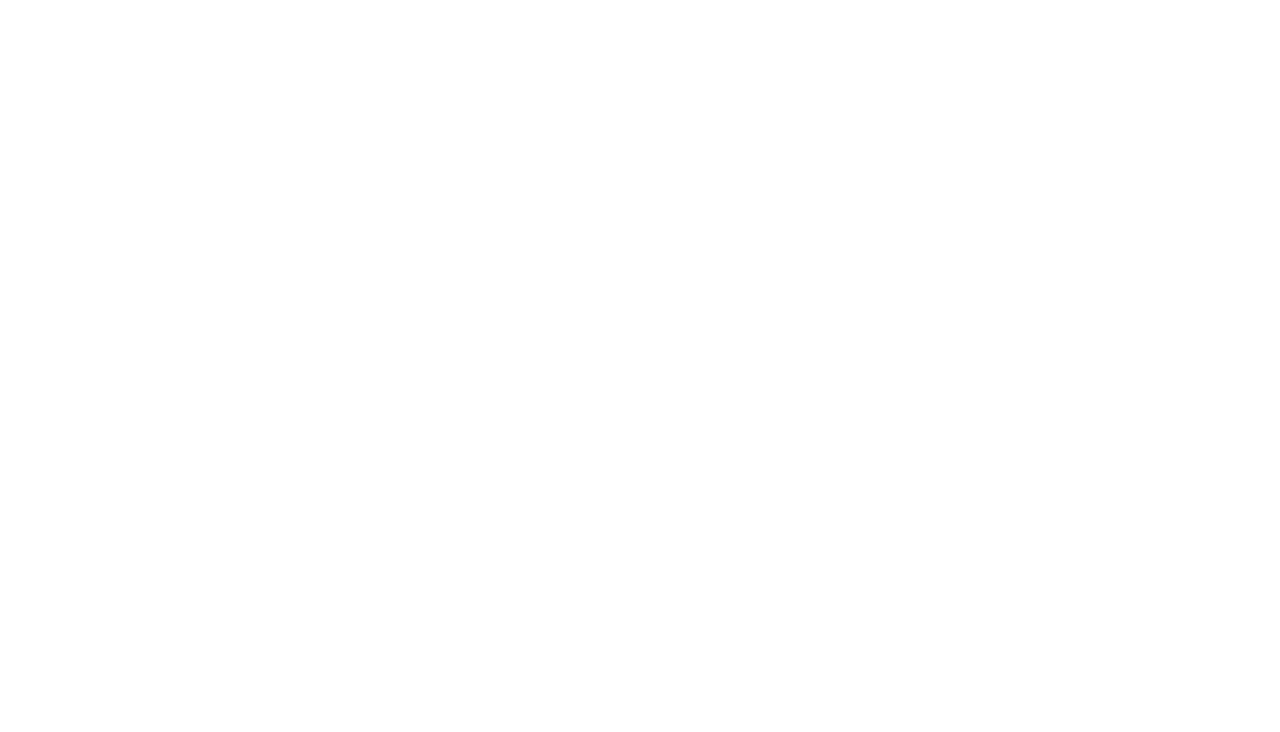
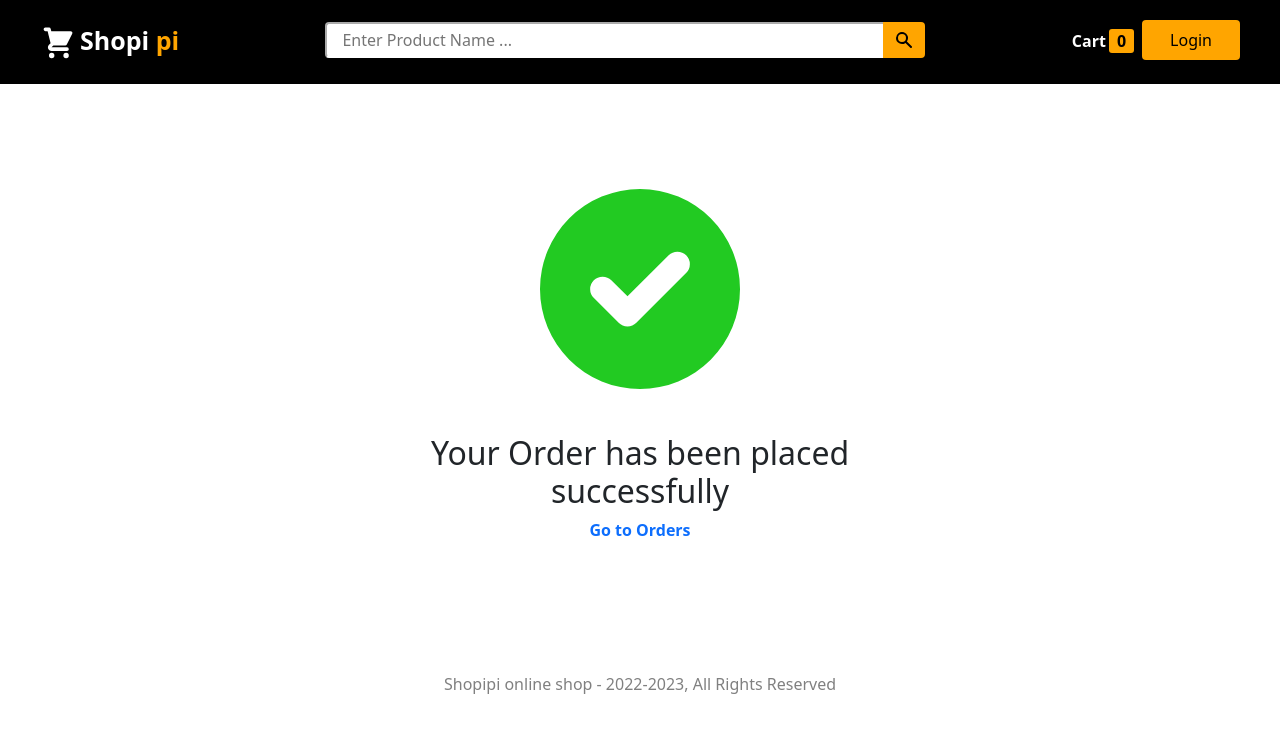
Before and after one commit to mrizkysolehudin/fe-shopipi, a React (Create React App) app: page /success in a window 1280 px wide. Before the commit this address had no page. Shown: the top 732 px of the page. Built offline with nearby package versions, Linux system fonts and the light colour scheme.

Commit message:
sliced pages/cart/orderSuccess

```diff
--- /dev/null
+++ b/src/pages/Private/Cart/OrderSuccess/OrderSuccess.css
@@ -0,0 +1,17 @@
+.page-order-success {
+  max-width: 28rem;
+  margin: 80px auto 0;
+  display: grid;
+  justify-content: center;
+  text-align: center;
+}
+
+.page-order-success .check {
+  margin: 0 auto 20px;
+  width: 250px;
+  color: rgb(34, 202, 34);
+}
+
+.page-order-success a:hover {
+  text-decoration: underline;
+}
--- /dev/null
+++ b/src/pages/Private/Cart/OrderSuccess/OrderSuccess.js
@@ -0,0 +1,25 @@
+import { CheckCircleIcon } from "@heroicons/react/solid";
+import MetaData from "components/MetaData/MetaData";
+import React from "react";
+import { Link } from "react-router-dom";
+import "./OrderSuccess.css";
+
+const OrderSuccess = () => {
+	return (
+		<div>
+			<MetaData title="Order Success" />
+
+			<main className="page-order-success">
+				<CheckCircleIcon className="check" />
+				<h1 className="h2">
+					Your Order has been placed <br /> successfully
+				</h1>
+				<Link to="/my-orders" className="text-primary fw-bolder">
+					Go to Orders
+				</Link>
+			</main>
+		</div>
+	);
+};
+
+export default OrderSuccess;
--- a/src/pages/Private/Cart/Payment/Payment.js
+++ b/src/pages/Private/Cart/Payment/Payment.js
@@ -2,7 +2,6 @@
 import React from "react";
 import CheckoutSteps from "../CheckoutSteps/CheckoutSteps";
 import "./Payment.css";
-import Button from "react-bootstrap/Button";
 import Form from "react-bootstrap/Form";
 
 const Payment = () => {
--- a/src/pages/Public/ChangePassword/ChangePassword.js
+++ b/src/pages/Public/ChangePassword/ChangePassword.js
@@ -1,6 +1,5 @@
 import MetaData from "components/MetaData/MetaData";
 import React from "react";
-import Button from "react-bootstrap/Button";
 import Form from "react-bootstrap/Form";
 import "./ChangePassword.css";
 
--- a/src/routes/index.js
+++ b/src/routes/index.js
@@ -16,6 +16,7 @@
 import Shipping from "pages/Private/Cart/Shipping/Shipping";
 import Payment from "pages/Private/Cart/Payment/Payment";
 import ConfirmOrder from "pages/Private/Cart/ConfirmOrder/ConfirmOrder";
+import OrderSuccess from "pages/Private/Cart/OrderSuccess/OrderSuccess";
 
 const AppRoutes = () => {
 	return (
@@ -43,6 +44,7 @@
 				<Route path="/shipping" element={<Shipping />} />
 				<Route path="/confirm" element={<ConfirmOrder />} />
 				<Route path="/payment" element={<Payment />} />
+				<Route path="/success" element={<OrderSuccess />} />
 			</Route>
 		</Routes>
 	);
```
